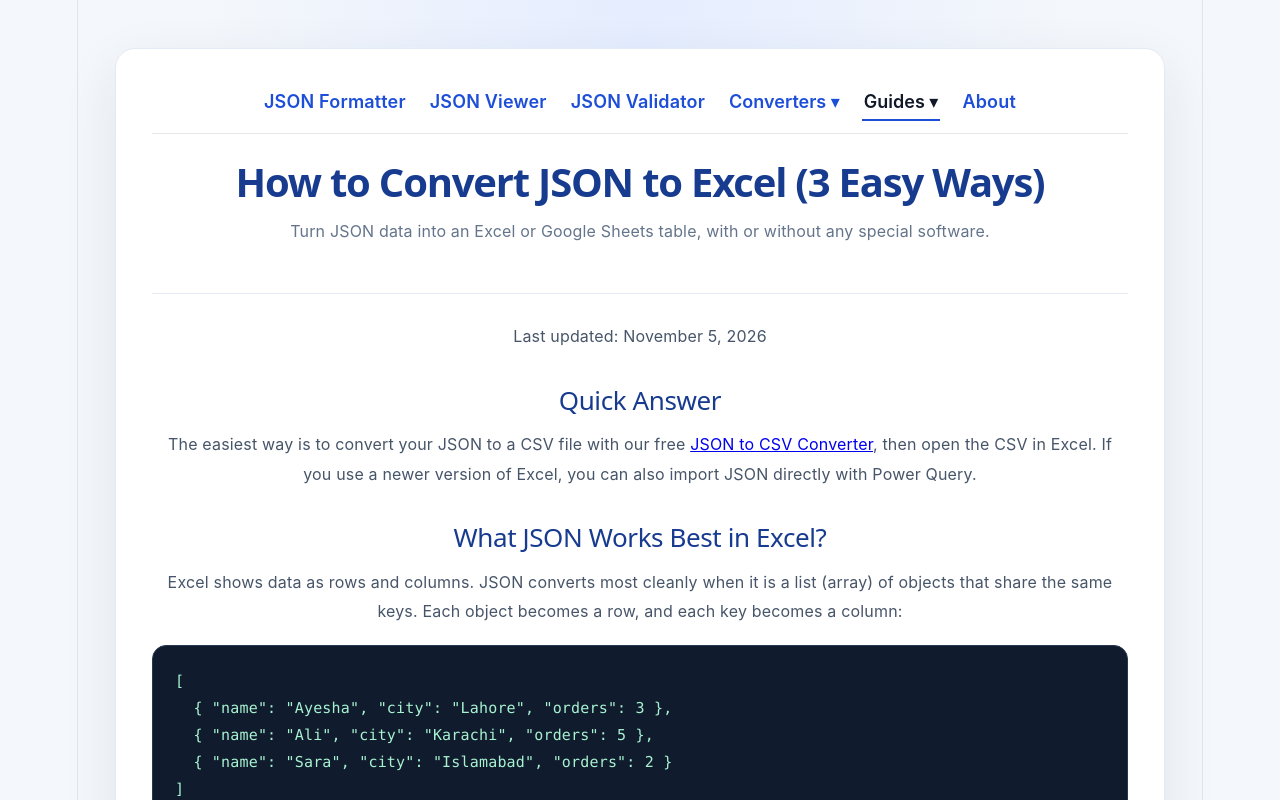
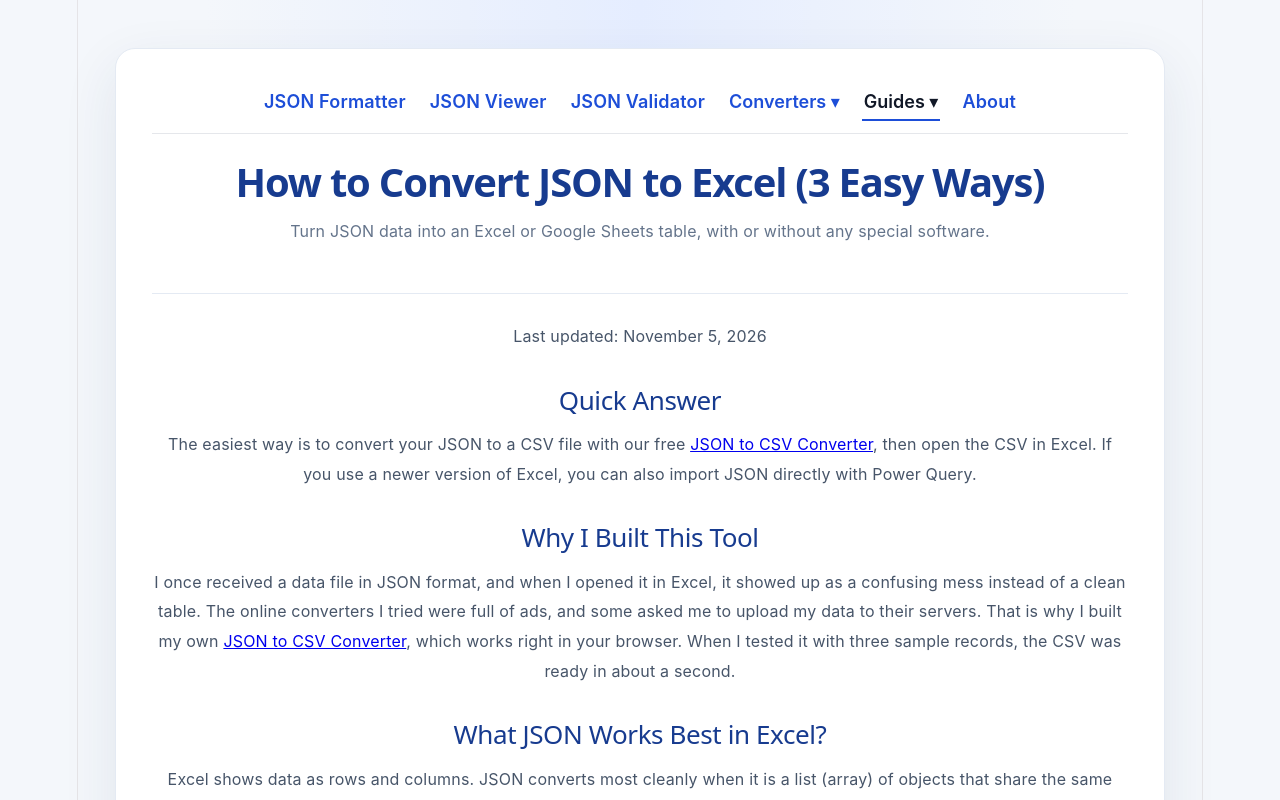
Before and after one commit to mariabk003-MS/online-json-formatter, a React (Vite) app: page /convert-json-to-excel in a window 1280 px wide. Shown: the top 800 px of the page. Built offline with nearby package versions, Linux system fonts and the light colour scheme.

Commit message:
Add personal experience section to JSON to Excel guide

```diff
--- a/src/JsonToExcelGuide.jsx
+++ b/src/JsonToExcelGuide.jsx
@@ -20,6 +20,17 @@ function JsonToExcelGuide() {
           <a href="/json-to-csv">JSON to CSV Converter</a>, then open the CSV
           in Excel. If you use a newer version of Excel, you can also import
           JSON directly with Power Query.
+        </p>
+
+        <h2>Why I Built This Tool</h2>
+        <p>
+          I once received a data file in JSON format, and when I opened it in
+          Excel, it showed up as a confusing mess instead of a clean table. The
+          online converters I tried were full of ads, and some asked me to
+          upload my data to their servers. That is why I built my own{' '}
+          <a href="/json-to-csv">JSON to CSV Converter</a>, which works right in
+          your browser. When I tested it with three sample records, the CSV was
+          ready in about a second.
         </p>
 
         <h2>What JSON Works Best in Excel?</h2>
```
